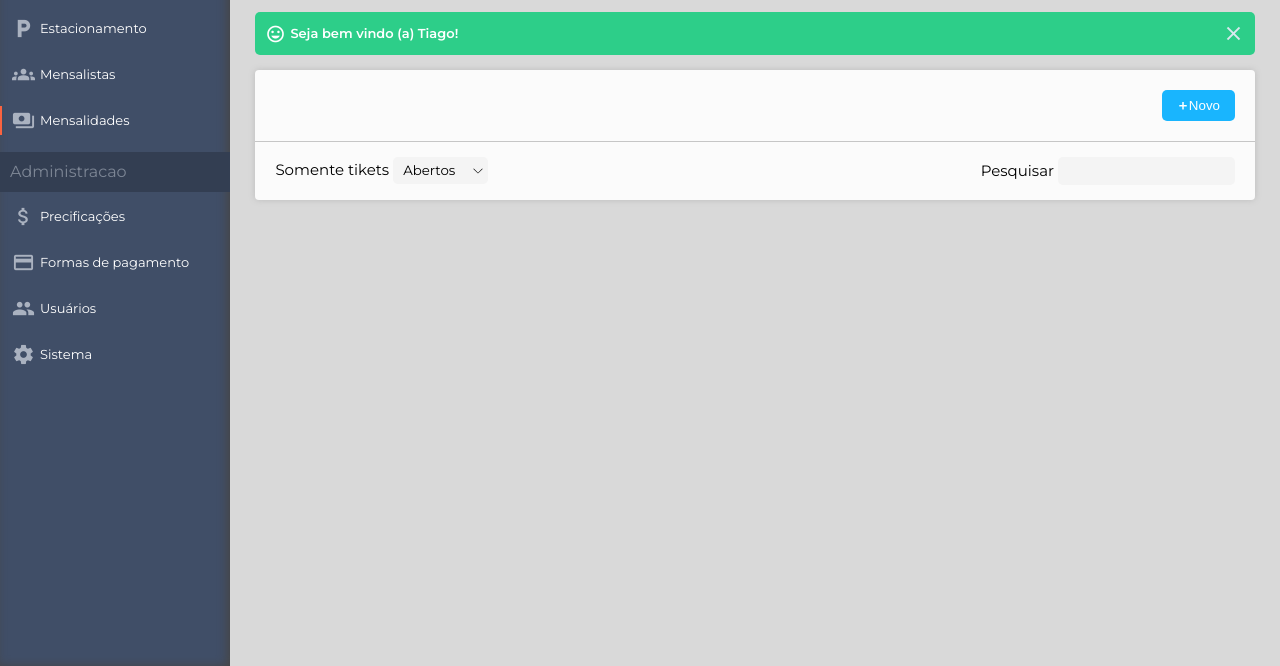
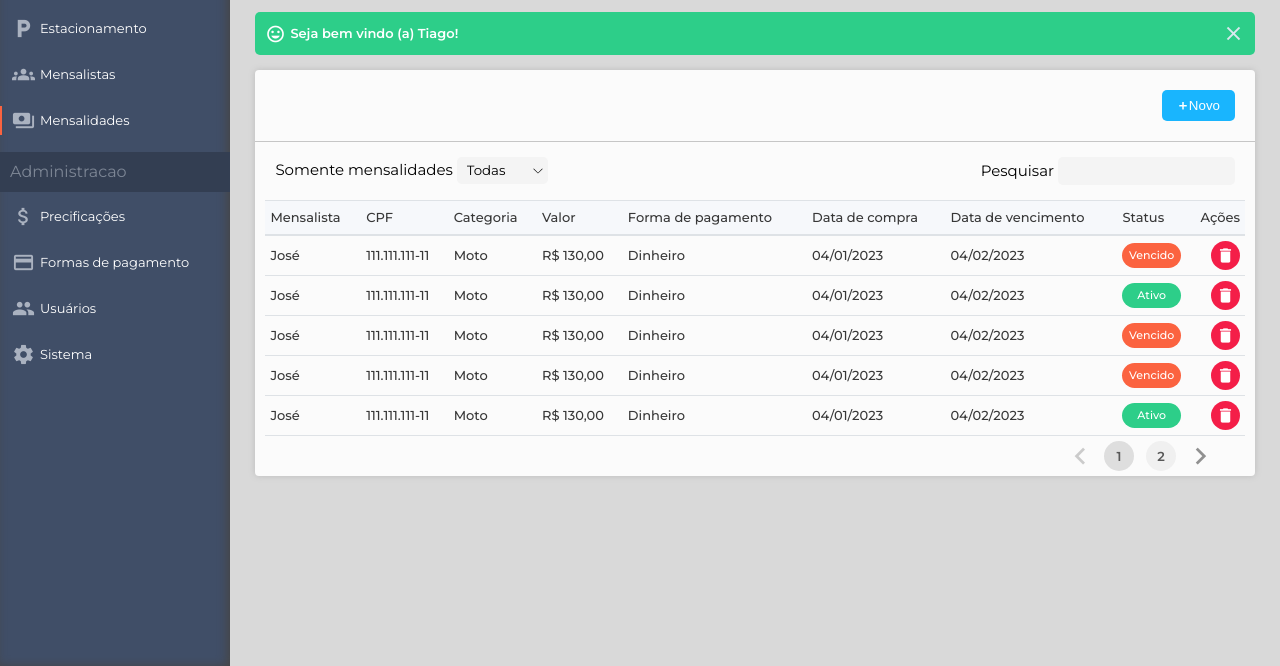
Before and after one commit to tiagozay/SistemaEstacionamento, a website with bundled scripts: page index.html in a window 1280 px wide. Shown: the part 134-800 px from the top of the page. Built offline with nearby package versions, Linux system fonts and the light colour scheme; files whose address does not match are found by name.

Commit message:
Fazendo a listagem das mensalidades
Signed-off-by: Tiago zay <tiagozay@gmail.com>

```diff
--- a/assets/styles/mensalidades.css
+++ b/assets/styles/mensalidades.css
@@ -2,3 +2,34 @@
     padding: 25px;
     font-family: 'Montserrat', sans-serif;
 }
+#btnExcluirMensalidade{
+    font-size: 19px;
+    padding: 5px;
+    background-color: #F41E48;
+    outline: none;
+    border: none;
+    color: white;
+    border-radius: 50%;
+    cursor: pointer;
+    margin-left: 5px;
+}
+.statusAtivo{
+    background-color: #2DCE89;
+    color: white;
+    padding: 7px 1px;
+    border-radius: 15px;
+    display: flex;
+    justify-content: center;
+    align-items: center;
+    font-size: 11px;
+}
+.statusVencido{
+    background-color: #FB6340;
+    color: white;
+    padding: 7px 1px;
+    border-radius: 15px;
+    display: flex;
+    justify-content: center;
+    align-items: center;
+    font-size: 11px;
+}
--- a/index.html
+++ b/index.html
@@ -335,11 +335,11 @@
 
                 <div class="divCamposSelectEBuscaDaTabela">
                     <label>
-                        Somente tikets
+                        Somente mensalidades
                         <select name="" class="selectFiltros">
-                            <option value="abertos">Abertos</option>
-                            <option value="fechados">Fechados</option>
-                            <option value="todos">Todos</option>
+                            <option value="todos">Todas</option>
+                            <option value="abertos">Ativas</option>
+                            <option value="fechados">Vencidas</option>
                         </select>
 
                     </label>
@@ -351,7 +351,7 @@
                 </div>
 
                 <div class="containerTabela">
-                    <table id="tabelaMensalistas" class="tabelaPadrao">
+                    <table id="tabelaMensalidades" class="tabelaPadrao">
                         <thead>
                             <tr></tr>
                         </thead>
--- a/javaScript/app.js
+++ b/javaScript/app.js
@@ -1,6 +1,7 @@
 import { $, $all, elementosComAlturasIguais } from './lib/funcoesUtilitarias.js';
 import { listarMensalistas } from './listagemMensalistas.js';
 import { listarTikets } from './listagemTikets.js';
+import { listarMensalidades } from './listagemMensalidades.js';
 elementosComAlturasIguais($("#header"), $("#headerMenu"));
 const btnsDeTrocarDePagina = $all('.opcaoMenu');
 btnsDeTrocarDePagina.forEach(btn => btn.addEventListener('click', trocarDePagina));
@@ -21,3 +22,4 @@ function trocarDePagina(event) {
 }
 listarTikets();
 listarMensalistas();
+listarMensalidades();
--- /dev/null
+++ b/javaScript/helpers/DateHelper.js
@@ -0,0 +1,8 @@
+export class DateHelper {
+    static formataData(data) {
+        const dia = ("0" + data.getDate()).slice(-2);
+        const mes = ("0" + (data.getMonth() + 1)).slice(-2);
+        const ano = data.getFullYear();
+        return `${dia}/${mes}/${ano}`;
+    }
+}
--- a/javaScript/lib/funcoesUtilitarias.js
+++ b/javaScript/lib/funcoesUtilitarias.js
@@ -36,3 +36,23 @@ export function remove_mascara_cpf(cpf) {
     });
     return cpf_sem_mascara.join('');
 }
+export function formata_data(data) {
+    let somente_data = data.split(" ")[0];
+    const arrData = somente_data.split("-");
+    arrData.reverse();
+    somente_data = arrData.join("-");
+    data = `${somente_data} ${data.split(" ")[1]}`;
+    data = data.replace('-', '/');
+    data = data.replace('-', '/');
+    return data.substr(0, data.length - 3);
+}
+export function formata_data_sem_horario(string) {
+    let somente_data = string.split(" ")[0];
+    const arrData = somente_data.split("-");
+    arrData.reverse();
+    somente_data = arrData.join("-");
+    string = somente_data;
+    string = string.replace('-', '/');
+    string = string.replace('-', '/');
+    return string;
+}
--- /dev/null
+++ b/javaScript/listagemMensalidades.js
@@ -0,0 +1,80 @@
+import { DateHelper } from "./helpers/DateHelper.js";
+import { $, createDomElement, formata_cpf } from "./lib/funcoesUtilitarias.js";
+import { AcaoRegistro, CampoDosRegistros, ZayDataTable } from "./lib/ZayDataTable.js";
+import { Mensalista } from "./listagemMensalistas.js";
+class Mensalidade {
+    constructor(id, mensalista, categoria, valor, formaDePagamento, dataDeCompra, dataDeVencimento, status) {
+        this.id = id;
+        this.mensalista = mensalista;
+        this.categoria = categoria;
+        this.valor = valor;
+        this.formaDePagamento = formaDePagamento;
+        this.dataDeCompra = dataDeCompra;
+        this.dataDeVencimento = dataDeVencimento;
+        this.status = status;
+    }
+    formataParaEscita() {
+        return {
+            id: this.id,
+            nome_mensalista: this.mensalista.nome,
+            cpf: formata_cpf(this.mensalista.cpf),
+            categoria: this.categoria,
+            valor: this.valor.toLocaleString('pt-BR', { style: "currency", currency: "BRL" }),
+            formaDePagamento: this.formaDePagamento,
+            dataDeCompra: DateHelper.formataData(this.dataDeCompra),
+            dataDeVencimento: DateHelper.formataData(this.dataDeVencimento),
+            status: this.status,
+        };
+    }
+    static formataMensalidadesParaListar(mensalidades) {
+        return mensalidades.map(mensalidade => mensalidade.formataParaEscita());
+    }
+}
+const mensalidades = [
+    new Mensalidade('1', new Mensalista('1', "José", '11111111111', 'jose@gmail.com', '42999999999', false), 'Moto', 130.00, "Dinheiro", new Date('2023-01-04T03:24:00'), new Date('2023-02-04T03:24:00'), 'Vencido'),
+    new Mensalidade('1', new Mensalista('1', "José", '11111111111', 'jose@gmail.com', '42999999999', false), 'Moto', 130.00, "Dinheiro", new Date('2023-01-04T03:24:00'), new Date('2023-02-04T03:24:00'), 'Ativo'),
+    new Mensalidade('1', new Mensalista('1', "José", '11111111111', 'jose@gmail.com', '42999999999', false), 'Moto', 130.00, "Dinheiro", new Date('2023-01-04T03:24:00'), new Date('2023-02-04T03:24:00'), 'Vencido'),
+    new Mensalidade('1', new Mensalista('1', "José", '11111111111', 'jose@gmail.com', '42999999999', false), 'Moto', 130.00, "Dinheiro", new Date('2023-01-04T03:24:00'), new Date('2023-02-04T03:24:00'), 'Vencido'),
+    new Mensalidade('1', new Mensalista('1', "José", '11111111111', 'jose@gmail.com', '42999999999', false), 'Moto', 130.00, "Dinheiro", new Date('2023-01-04T03:24:00'), new Date('2023-02-04T03:24:00'), 'Ativo'),
+    new Mensalidade('1', new Mensalista('1', "José", '11111111111', 'jose@gmail.com', '42999999999', false), 'Moto', 130.00, "Dinheiro", new Date('2023-01-04T03:24:00'), new Date('2023-02-04T03:24:00'), 'Vencido'),
+];
+const btnExcluirMensalidade = createDomElement("button", "btnExcluirMensalidade", 'delete', 'material-icons');
+const nomeTabela = 'listagemMensalidades';
+export function listarMensalidades() {
+    const dados = Mensalidade.formataMensalidadesParaListar(mensalidades);
+    const zayDataTable__mensalidades = new ZayDataTable(nomeTabela, $("#tabelaMensalidades"), [
+        new CampoDosRegistros("Mensalista", 'nome_mensalista'),
+        new CampoDosRegistros("CPF", 'cpf'),
+        new CampoDosRegistros("Categoria", 'categoria'),
+        new CampoDosRegistros("Valor", 'valor'),
+        new CampoDosRegistros("Forma de pagamento", 'formaDePagamento'),
+        new CampoDosRegistros("Data de compra", 'dataDeCompra'),
+        new CampoDosRegistros("Data de vencimento", 'dataDeVencimento'),
+        new CampoDosRegistros("Status", 'status'),
+    ], 'id', dados, [
+        new AcaoRegistro(btnExcluirMensalidade, () => { })
+    ], null, 5);
+    formataStatusDeAcordoComValor();
+    zayDataTable__mensalidades.onWriteRegisters = () => {
+        formataStatusDeAcordoComValor();
+    };
+}
+function formataStatusDeAcordoComValor() {
+    const tdsStatus = document.querySelectorAll(`.${nomeTabela}-status`);
+    tdsStatus.forEach(td => {
+        if (td.innerText == 'Ativo') {
+            const p = document.createElement("p");
+            p.innerText = td.innerText;
+            td.innerHTML = "";
+            td.appendChild(p);
+            p.classList.add("statusAtivo");
+        }
+        else if (td.innerText == 'Vencido') {
+            const p = document.createElement("p");
+            p.innerText = td.innerText;
+            td.innerHTML = "";
+            td.appendChild(p);
+            p.classList.add("statusVencido");
+        }
+    });
+}
--- a/javaScript/listagemMensalistas.js
+++ b/javaScript/listagemMensalistas.js
@@ -1,6 +1,6 @@
 import { $, createDomElement, formata_cpf } from "./lib/funcoesUtilitarias.js";
 import { AcaoRegistro, CampoDosRegistros, ZayDataTable } from "./lib/ZayDataTable.js";
-class Mensalista {
+export class Mensalista {
     constructor(id, nome, cpf, email, celular, ativo) {
         this.id = id;
         this.nome = nome;
--- a/typeScript/app.ts
+++ b/typeScript/app.ts
@@ -1,6 +1,7 @@
 import {$, $all, createDomElement, elementosComAlturasIguais} from './lib/funcoesUtilitarias.js';
 import { listarMensalistas } from './listagemMensalistas.js';
 import { listarTikets } from './listagemTikets.js';
+import { listarMensalidades } from './listagemMensalidades.js';
 
 
 elementosComAlturasIguais($("#header") as HTMLElement, $("#headerMenu") as HTMLElement);
@@ -34,3 +35,4 @@ function trocarDePagina(event: Event)
 
 listarTikets();
 listarMensalistas();
+listarMensalidades();
--- /dev/null
+++ b/typeScript/helpers/DateHelper.ts
@@ -0,0 +1,11 @@
+export class DateHelper
+{
+    static formataData(data: Date): string
+    {
+        const dia = ("0"+data.getDate()).slice(-2);
+        const mes = ("0"+(data.getMonth()+1)).slice(-2);
+        const ano = data.getFullYear();
+
+        return `${dia}/${mes}/${ano}`;
+    }
+}
--- a/typeScript/listagemMensalistas.ts
+++ b/typeScript/listagemMensalistas.ts
@@ -1,7 +1,7 @@
 import { $, createDomElement, formata_cpf } from "./lib/funcoesUtilitarias.js";
 import { AcaoRegistro, CampoDosRegistros, ZayDataTable } from "./lib/ZayDataTable.js";
 
-class Mensalista
+export class Mensalista
 {
     constructor(
         public id: string,
```
Also changed, not shown: typeScript/lib/funcoesUtilitarias.ts (+34 -0 lines), typeScript/listagemMensalidades.ts (+116 -1 lines).
